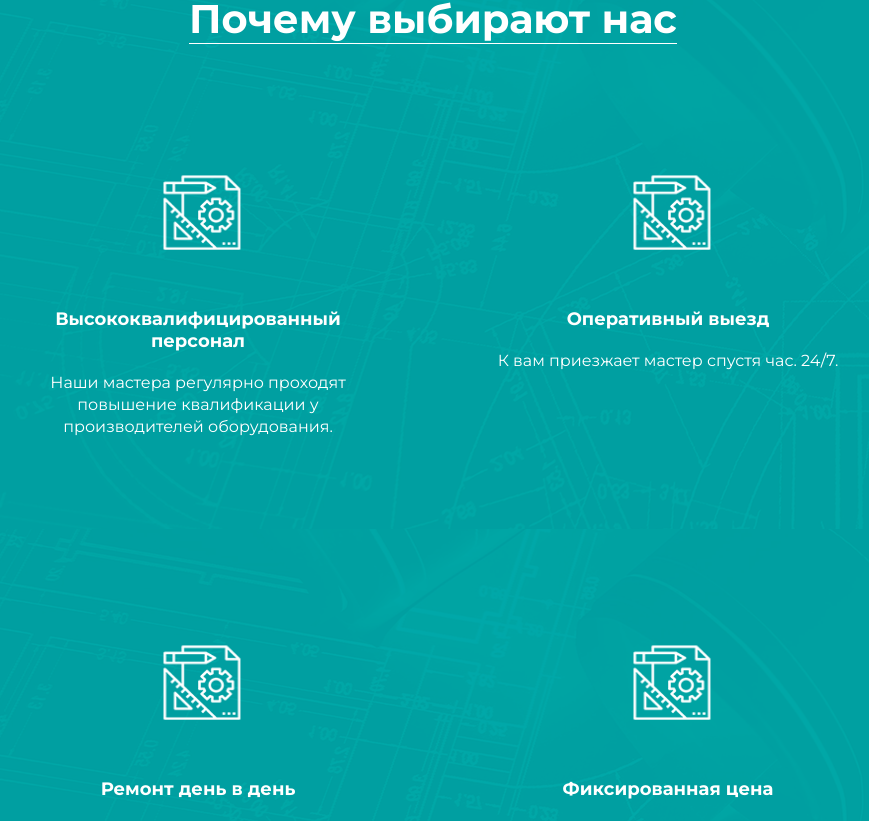
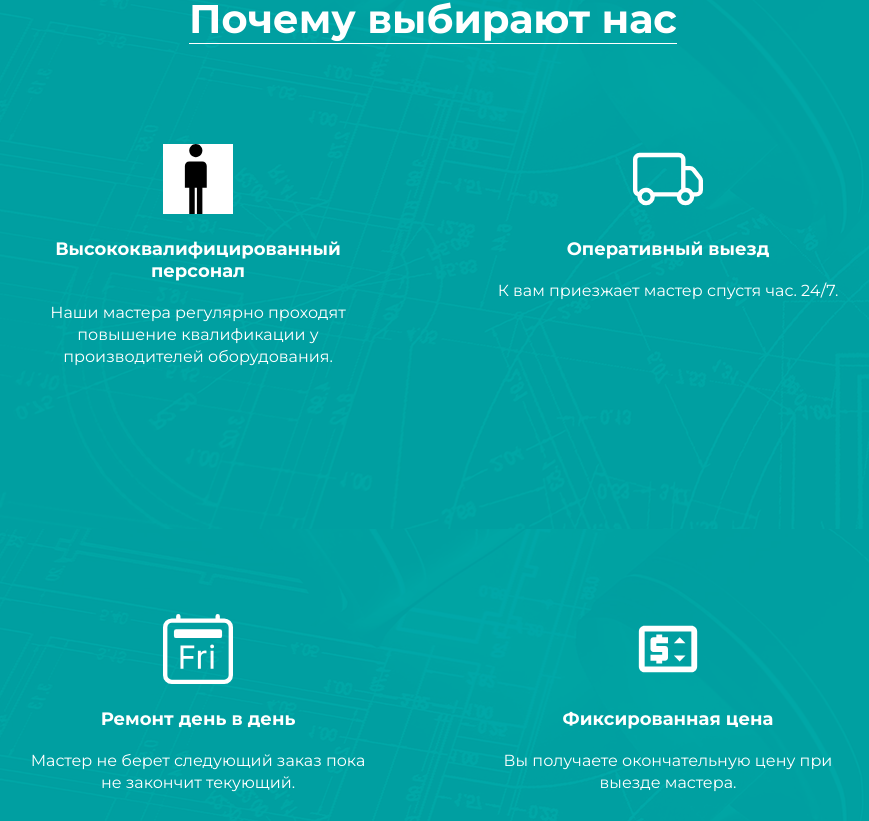
Before and after one commit to AlexandrSyvorotkin/prestige-gas, a Next.js app: page / in a window 1280 px wide. Shown: the part 1779-2600 px from the top of the page, without its empty margins (207-1076 px from the left). Built offline with nearby package versions, Linux system fonts and the light colour scheme.

Commit message:
new icons

```diff
--- a/src/components/Why/Why.jsx
+++ b/src/components/Why/Why.jsx
@@ -4,35 +4,44 @@ import Container from "@/Layout/Container/Container";
 import bg from "../../../public/workStagesbg.png";
 import Image from "next/image";
 import Heading from "@/Layout/Heading/Heading";
+import {ImMan} from "react-icons/im";
+import {AiTwotoneCar} from "react-icons/ai";
+import {BsCalendar2Day, BsTruck} from "react-icons/bs";
+import {MdOutlineLocalLaundryService, MdOutlinePriceChange} from "react-icons/md";
 
 const stages = [
     {
         id: 1,
-        img: '/work_stages/icon2-min.png',
+        // img: '/work_stages/icon2-min.png',
+        img: <ImMan size={70} style={{backgroundColor: 'white'}}/>,
         title: 'Высококвалифицированный персонал',
         description: 'Наши мастера регулярно проходят повышение квалификации у производителей оборудования.'
     },
     {
         id: 2,
-        img: '/work_stages/icon2-min.png',
+        // img: '/work_stages/icon2-min.png',
+        img: <BsTruck size={70} style={{color: 'white'}}/>,
         title: 'Оперативный выезд',
         description: 'К вам приезжает мастер спустя час. 24/7.'
     },
     {
         id: 3,
-        img: '/work_stages/icon2-min.png',
+        // img: '/work_stages/icon2-min.png',
+        img: <BsCalendar2Day size={70} style={{color: 'white'}}/>,
         title: 'Ремонт день в день',
         description: 'Мастер не берет следующий заказ пока не закончит текующий.'
     },
     {
         id: 4,
-        img: '/work_stages/icon2-min.png',
+        // img: '/work_stages/icon2-min.png',
+        img: <MdOutlinePriceChange size={70} style={{color: 'white'}}/>,
         title: 'Фиксированная цена',
         description: 'Вы получаете окончательную цену при выезде мастера.'
     },
     {
         id: 5,
-        img: '/work_stages/icon2-min.png',
+        // img: '/work_stages/icon2-min.png',
+        img: <MdOutlineLocalLaundryService size={70} style={{color: 'white'}}/>,
         title: 'Гарантия оборудования до 3 лет.',
         description: 'Гарантия распространяется как на оборудование так и на работы.'
     },
@@ -55,7 +64,8 @@ const Why = ({scroll}) => {
                         {stages.map(stage =>
                             <div className={styles.stage} key={stage.id}>
                                 <div>
-                                    <Image src={stage.img} width='140' height='140' alt=''/>
+                                    {stage.img}
+                                    {/*<Image src={stage.img} width='140' height='140' alt=''/>*/}
                                 </div>
                                 <div className={styles.title}>
                                     {stage.title}
--- a/src/components/WorkStages/WorkStages.jsx
+++ b/src/components/WorkStages/WorkStages.jsx
@@ -24,12 +24,12 @@ const stages = [
         title: 'Монтаж/Ремонт',
         description: 'Монтажно-ремонтные работы'
     },
-    {
-        id: 4,
-        img: '/work_stages/icon4-min.png',
-        title: 'Обслуживание',
-        description: 'Последующее обслуживание оборудования для более длительной эксплуатации.'
-    },
+    // {
+    //     id: 4,
+    //     img: '/icons/service2.png',
+    //     title: 'Обслуживание',
+    //     description: 'Последующее обслуживание оборудования для более длительной эксплуатации.'
+    // },
     // {
     //     id: 5,
     //     img: '/work_stages/icon4-min.png',
@@ -77,10 +77,10 @@ const WorkStages = ({scroll}) => {
                         <div className={styles.ball}>
                             <span>3</span>
                         </div>
-                        <div className={styles.dashed}/>
-                        <div className={styles.ball}>
-                            <span>4</span>
-                        </div>
+                        {/*<div className={styles.dashed}/>*/}
+                        {/*<div className={styles.ball}>*/}
+                        {/*    <span>4</span>*/}
+                        {/*</div>*/}
                     </div>
                 </div>
             </Container>
```
Also changed, not shown: public/icons/service2.png (added).
